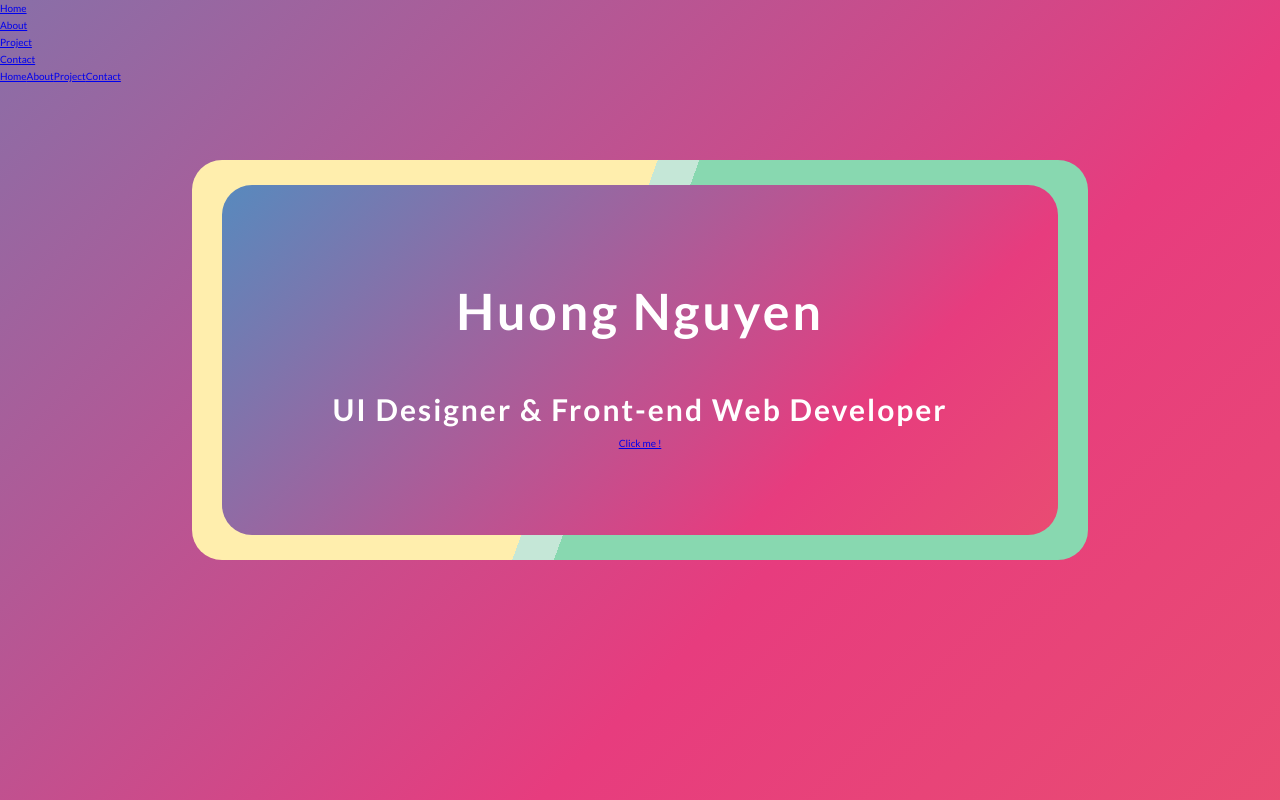
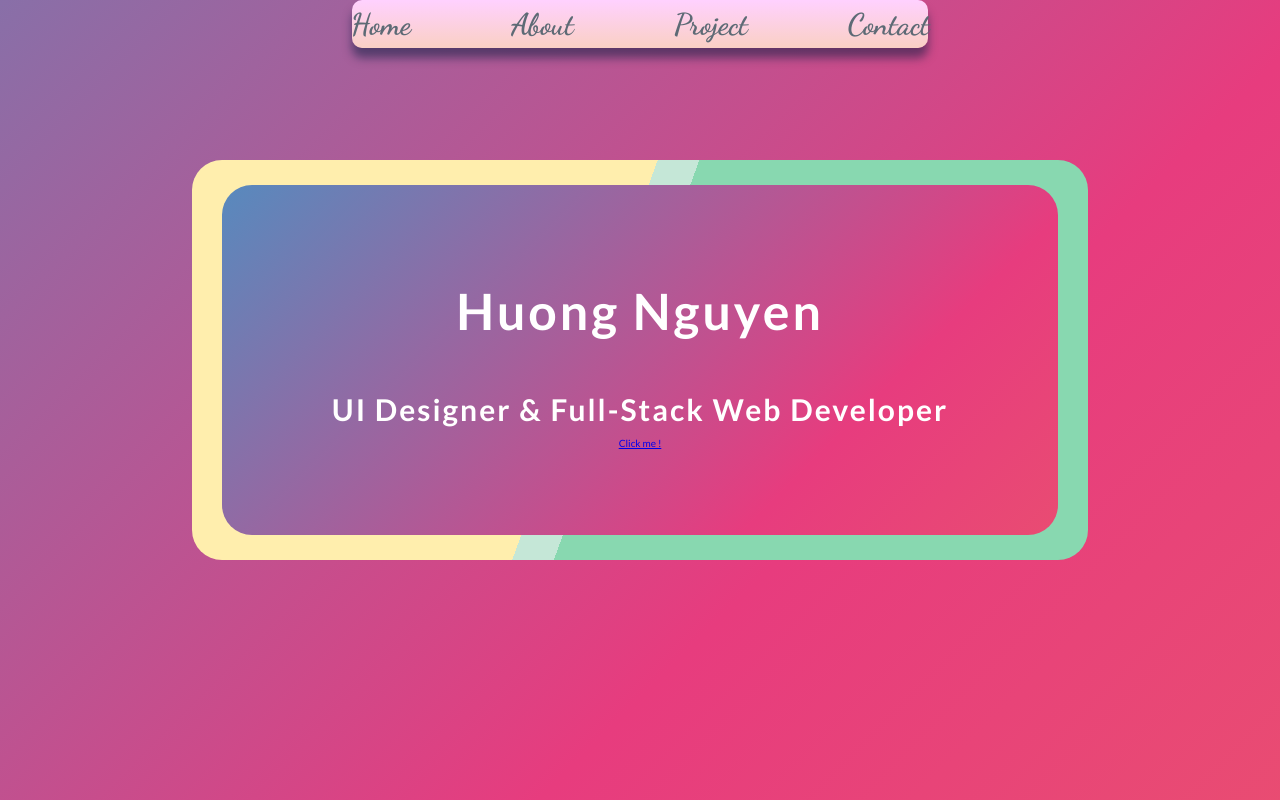
Before and after one commit to huongnguyen1709/my-porfolio-react, a React (Create React App) app: page / in a window 1280 px wide. Built offline with nearby package versions, Linux system fonts and the light colour scheme.

Commit message:
add NavBar

```diff
--- a/public/index.html
+++ b/public/index.html
@@ -16,6 +16,8 @@
     <link href="https://fonts.googleapis.com/css?family=Lato:400,400i,700,700i,900,900i|Righteous&display=swap"
     rel="stylesheet">
 
+    <link href="https://fonts.googleapis.com/css?family=Dancing+Script:400,700&display=swap" rel="stylesheet">
+
     <title>React App</title>
   </head>
   <body>
--- a/src/components/Header.js
+++ b/src/components/Header.js
@@ -5,22 +5,13 @@ const Header = () => {
     return (
         <header id="header">
         <div className="header">
-            <nav className="navigation">
-                <ul className="nav-list">
-                    <li><a href="#header" className="nav-link">Home</a></li>
-                    <li><a href="#about" className="nav-link">About</a></li>
-                    <li><a href="#project" className="nav-link">Project</a></li>
-                    <li><a href="#contact" className="nav-link">Contact</a></li>
-                </ul>
-            </nav>
-
             <NavBar />
 
             <div className="header-text-box">
                 <div className="border">
                     <div className="inner">
                         <h1 className="header-text heading-main">Huong Nguyen</h1>
-                        <h5 className="header-text heading-sub">UI Designer & <span className="heading-sub-2">Front-end Web
+                        <h5 className="header-text heading-sub">UI Designer & <span className="heading-sub-2">Full-Stack Web
                                 Developer</span></h5>
                         <a href="#about" className="btn-click">Click me !</a>
                     </div>
--- a/src/components/NavBar.js
+++ b/src/components/NavBar.js
@@ -3,7 +3,15 @@ import React from 'react';
 const NavBar = () => {
     return (
        <div>
-           <nav className="ham-btn">
+            <nav className="navigation">
+                <ul className="nav-list">
+                    <li><a href="#header" className="nav-link">Home</a></li>
+                    <li><a href="#about" className="nav-link">About</a></li>
+                    <li><a href="#project" className="nav-link">Project</a></li>
+                    <li><a href="#contact" className="nav-link">Contact</a></li>
+                </ul>
+            </nav>
+           {/* <nav className="ham-btn">
                 <span></span>
                 <span></span>
                 <span></span>
@@ -13,7 +21,7 @@ const NavBar = () => {
                 <a href="#about" className="nav-link">About</a>
                 <a href="#project" className="nav-link">Project</a>
                 <a href="#contact" className="nav-link">Contact</a>
-            </div>
+            </div> */}
        </div>
     );
 };
--- a/src/sass/main.scss
+++ b/src/sass/main.scss
@@ -2,4 +2,6 @@
 @import './base/animation';
 
 @import './layout/layout';
+
 @import './sections/header';
+@import './sections/navbar';
--- /dev/null
+++ b/src/sass/sections/_navbar.scss
@@ -0,0 +1,35 @@
+/* NAVBAR */
+
+.navigation {
+  width: 45%;
+  height: 6vh;
+  background-image: linear-gradient(to top, #fad0c4 0%, #ffd1ff 100%);
+  box-shadow: 0 1rem 1rem rgba(4, 26, 62, 0.5);
+  position: fixed;
+  top: 0;
+  left: 50%;
+  transform: translateX(-50%);
+  display: flex;
+  align-items: center;
+  justify-content: center;
+  z-index: 1000;
+  border-radius: 1rem;
+}
+
+.nav-list {
+  list-style: none;
+  display: flex;
+}
+
+.nav-link {
+  font-family: 'Dancing Script', cursive;
+  font-size: 3rem;
+  font-weight: 700;
+  text-decoration: none;
+  color: rgb(93, 106, 117);
+  margin: 5rem;
+}
+
+.nav-link:hover {
+  color: #7eb9be;
+}
```
